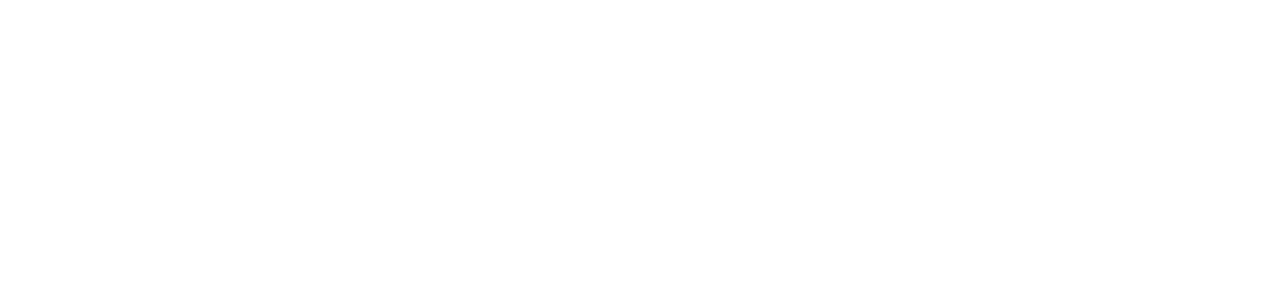
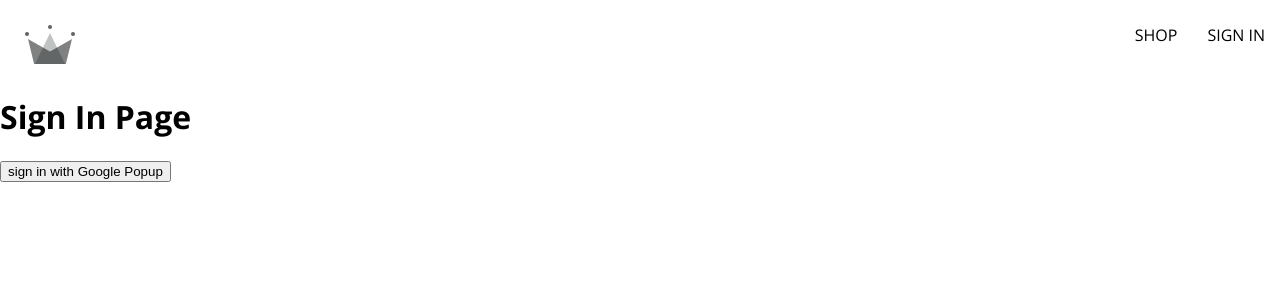
Before and after one commit to AlexEvald/E-commerce, a React (Create React App) app: page /sign-in in a window 1280 px wide. Before the commit this address had no page. Shown: the top 300 px of the page. Built offline with nearby package versions, Linux system fonts and the light colour scheme; a web font is replaced by a local one.

Commit message:
set up sig in implementation, set up Firebase, establish the Sign-In functionality using Firebase, and obtain both the authentication token and access token.

```diff
--- a/package.json
+++ b/package.json
@@ -6,6 +6,7 @@
     "@testing-library/jest-dom": "^5.17.0",
     "@testing-library/react": "^13.4.0",
     "@testing-library/user-event": "^13.5.0",
+    "firebase": "^10.3.1",
     "react": "^18.2.0",
     "react-dom": "^18.2.0",
     "react-router-dom": "6",
--- a/src/App.js
+++ b/src/App.js
@@ -2,6 +2,7 @@ import './categories.styles.scss'
 import Home from "./routes/home/home.component";
 import {Routes, Route} from "react-router-dom";
 import Navigation from "./routes/navigation/navigation.component";
+import SignIn from "./routes/sign-in/sign-in.component";
 
 
 function App() {
@@ -20,6 +21,7 @@ function App() {
           <Route path={'/'} element={<Navigation/>}>
             <Route index={true}  element={<Home/>}/>  {/* when the index is true when ever the parent path match then display this component also*/}
             <Route path='/shop'  element={<Shop/>}/>
+            <Route path='/sign-in'  element={<SignIn/>}/>
           </Route>
       </Routes>
 
--- a/src/routes/navigation/navigation.component.js
+++ b/src/routes/navigation/navigation.component.js
@@ -12,7 +12,7 @@ const Navigation = () => {
                 </Link>
                 <div className={'nav-links-container'}>
                     <Link className={'nav-link'} to={'/shop'}> SHOP</Link>
-
+                    <Link className={'nav-link'} to={'/sign-in'}> SIGN IN</Link>
                 </div>
             </div>
             <Outlet/>  {/* Outlet this replaces the located component from the nested Router elements*/}
--- /dev/null
+++ b/src/routes/sign-in/sign-in.component.js
@@ -0,0 +1,19 @@
+import {signInWithGooglePopup} from "../../utils/firebase/firebase.utils";
+
+
+const SignIn = () =>{
+
+    const logGoogleUser = async () => {
+        const response = await signInWithGooglePopup();
+        console.log(response);
+    }
+
+    return(
+        <div>
+            <h1>Sign In Page</h1>
+            <button onClick={logGoogleUser}> sign in with Google Popup</button>
+        </div>
+    )
+}
+
+export default SignIn;
--- /dev/null
+++ b/src/utils/firebase/firebase.utils.js
@@ -0,0 +1,25 @@
+import  { initializeApp } from 'firebase/app';
+import {getAuth,signInWithRedirect,signInWithPopup, GoogleAuthProvider} from 'firebase/auth';
+
+
+const firebaseConfig = {
+    apiKey: "AIzaSyBtZ-onWjInRjtcGeNTYhKhoUEwhypjDg4",
+    authDomain: "crwn-clothing-db-7efd8.firebaseapp.com",
+    projectId: "crwn-clothing-db-7efd8",
+    storageBucket: "crwn-clothing-db-7efd8.appspot.com",
+    messagingSenderId: "774381392064",
+    appId: "1:774381392064:web:f5b2f77d200fd9e7771d25"
+};
+
+// Initialize Firebase
+const firebaseApp = initializeApp(firebaseConfig);
+
+const provider = new GoogleAuthProvider();
+
+provider.setCustomParameters({
+    prompt : "select_account"
+});
+
+export const auth = getAuth();
+
+export const signInWithGooglePopup = () => signInWithPopup(auth,provider)
```
Also changed, not shown: 1 other file (tests, documents, lock files or other folders).
